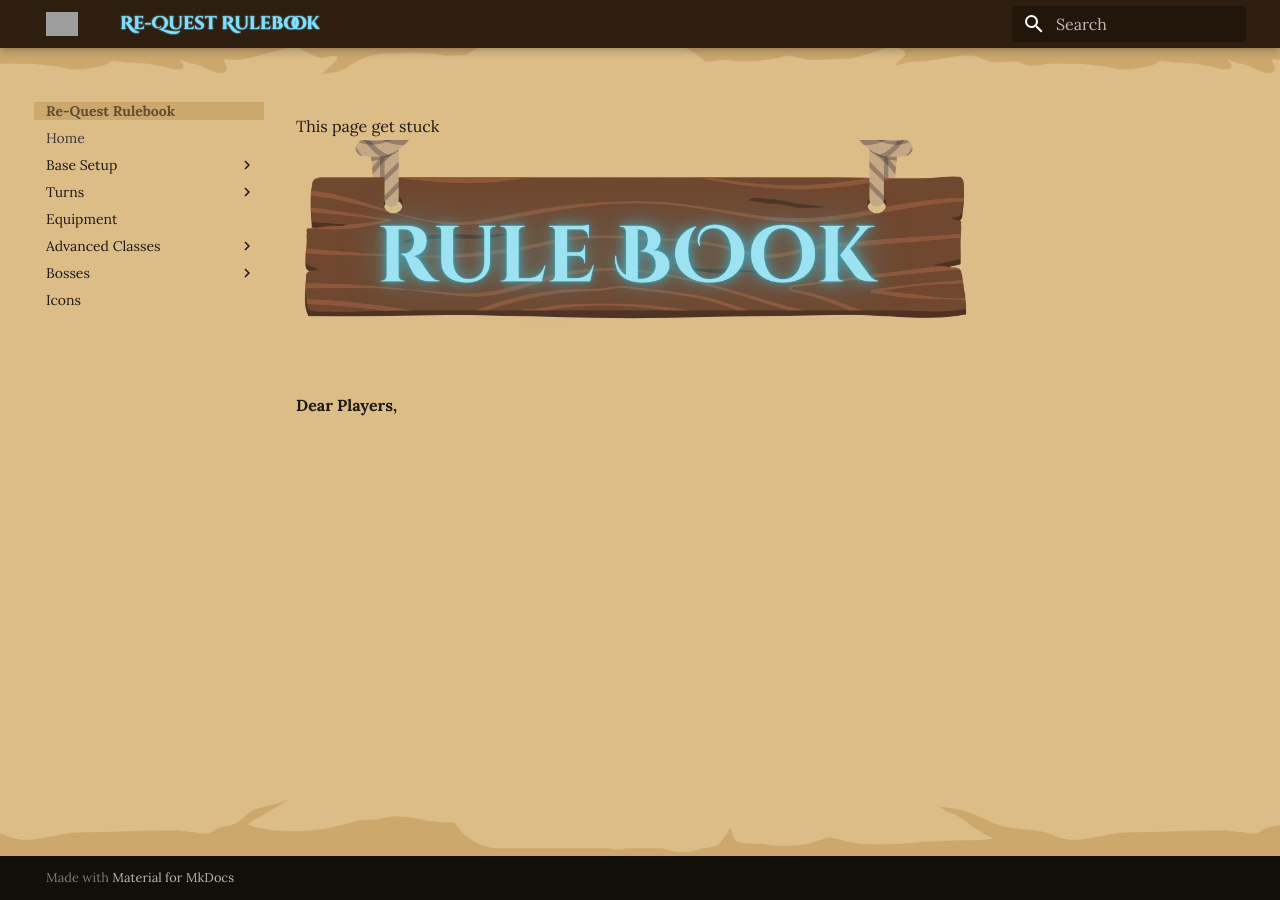
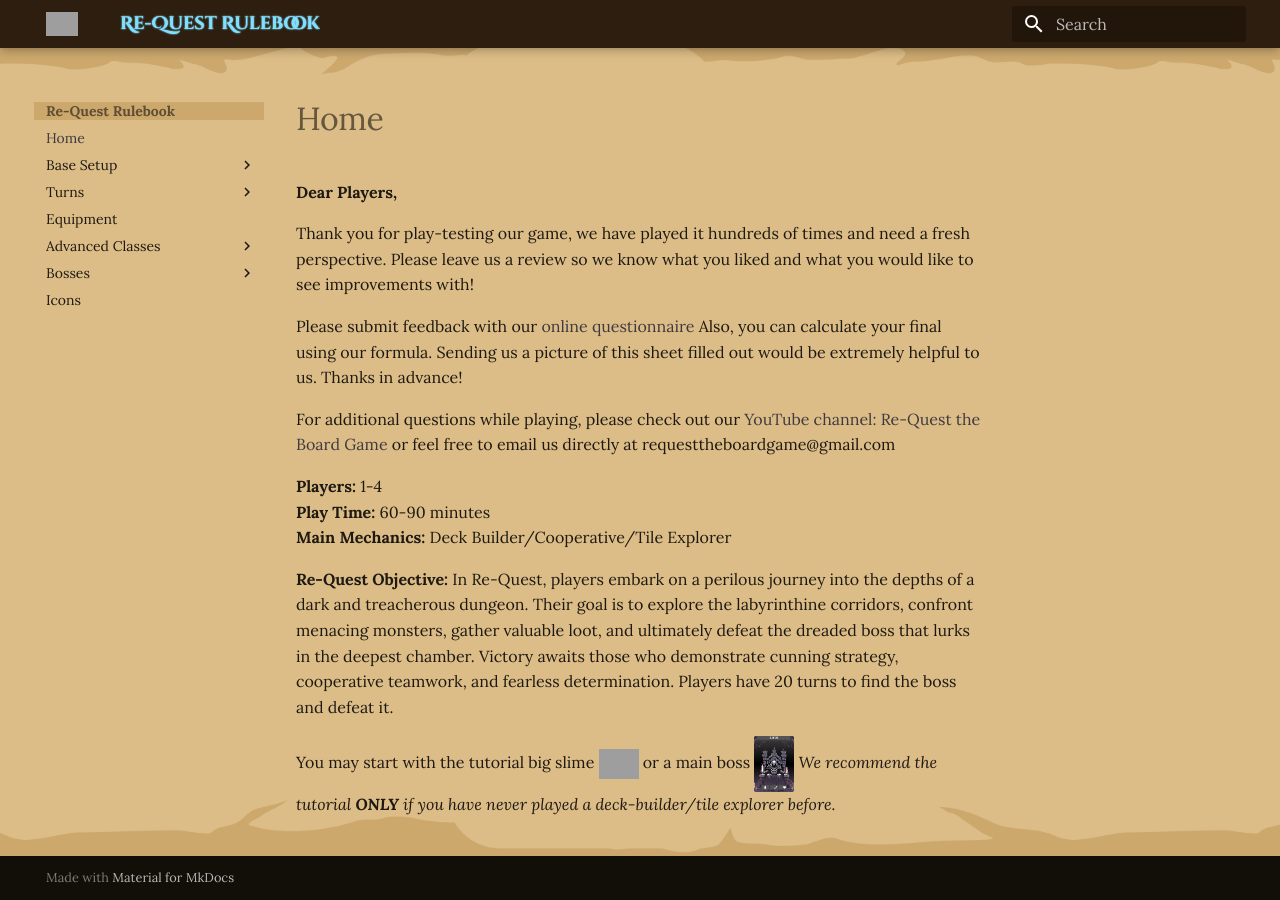
Before and after one commit to ReQuestTheBoardGame/Rulebook, an MkDocs documentation site: the page built from docs/home.md, in a window 1280 px wide. Built offline with MkDocs 1.6.1 and Material for MkDocs 9.7.7, drawn with Linux system fonts in a browser that asks for light colours; grey boxes are pictures that could not be loaded.

Commit message:
Update home.md all but header

```diff
--- a/docs/home.md
+++ b/docs/home.md
@@ -1,4 +1,18 @@
-This page get stuck
-<img src="/Rulebook/images/paper%20header.png" alt="Paper Header" style="width:100%; max-width:800px;">
-#
 **Dear Players,**
+
+Thank you for play-testing our game, we have played it hundreds of times and need a fresh perspective. Please leave us a review so we know what you liked and what you would like to see improvements with!
+
+Please submit feedback with our [online questionnaire](https://docs.google.com/forms/d/e/1FAIpQLSfWew6k4cCX-ZpNv6WRmzdel9AiCaKONWEvJv0i6ITjx0MtJg/viewform?usp=header)
+  Also, you can calculate your final using our formula. Sending us a picture of this sheet filled out would be extremely helpful to us. Thanks in advance!
+
+For additional questions while playing, please check out our [YouTube channel: Re-Quest the Board Game](https://www.youtube.com/@Re-QuestTheBoardGame) or feel free to email us directly at requesttheboardgame@gmail.com
+
+**Players:** 1-4
+**Play Time:** 60-90 minutes
+**Main Mechanics:** Deck Builder/Cooperative/Tile Explorer
+
+**Re-Quest Objective:**
+In Re-Quest, players embark on a perilous journey into the depths of a dark and treacherous dungeon. Their goal is to explore the labyrinthine corridors, confront menacing monsters, gather valuable loot, and ultimately defeat the dreaded boss that lurks in the deepest chamber. Victory awaits those who demonstrate cunning strategy, cooperative teamwork, and fearless determination. Players have 20 turns to find the boss and defeat it.
+
+You may start with the tutorial big slime cBigSlime;40;/Rulebook/bosses/big-slime/tutorial  or a main boss clich;40;/Rulebook/bosses/lich/lich
+*We recommend the tutorial **ONLY** if you have never played a deck-builder/tile explorer before.*
```
